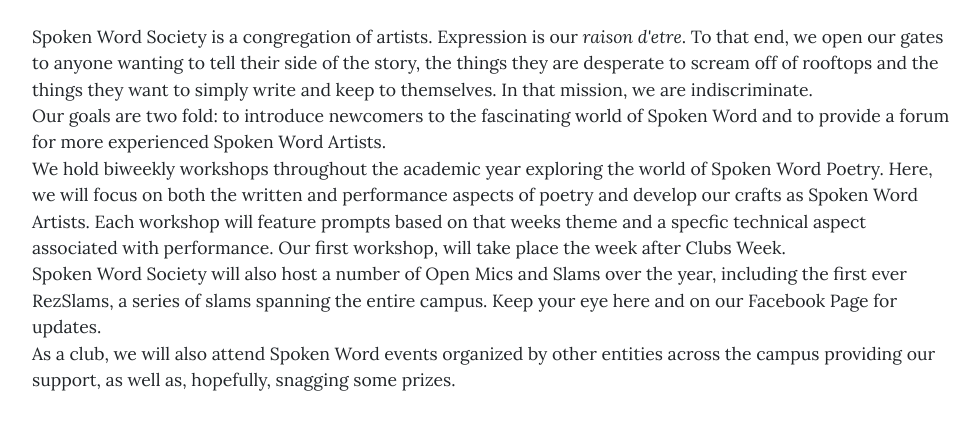
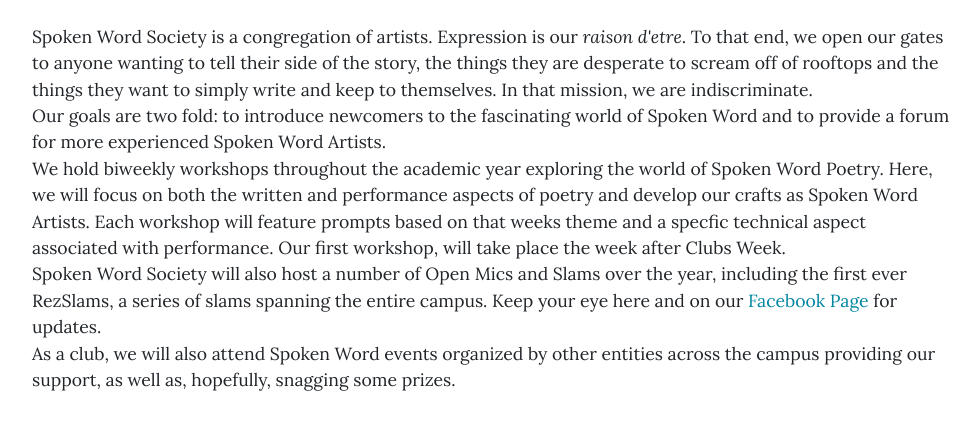
Before and after one commit to SWSWesternU/spokenwordsociety.com, a website: page index.html in a window 1280 px wide. Shown: the part 1222-1665 px from the top of the page, without its empty margins (148-1127 px from the left). Drawn offline with nearby package versions, Linux system fonts and the light colour scheme.

Commit message:
Add files via upload

```diff
--- a/index.html
+++ b/index.html
@@ -92,7 +92,7 @@
     <div class="row">
       <div class="col-lg-10 col-md-10 mx-auto">
         <h1><br>What do we do?</h1>
-        <p>Spoken Word Society is a congregation of artists. Expression is our <em>raison d'etre</em>. To that end, we open our gates to anyone wanting to tell their side of the story, the things they are desperate to scream off of rooftops and the things they want to simply write and keep to themselves. In that mission, we are indiscriminate.<br>Our goals are two fold: to introduce newcomers to the fascinating world of Spoken Word and to provide a forum for more experienced Spoken Word Artists.<br>We hold biweekly workshops throughout the academic year exploring the world of Spoken Word Poetry. Here, we will focus on both the written and performance aspects of poetry and develop our crafts as Spoken Word Artists. Each workshop will feature prompts based on that weeks theme and a specfic technical aspect associated with performance. Our first workshop, will take place the week after Clubs Week.<br>Spoken Word Society will also host a number of Open Mics and Slams over the year, including the first ever RezSlams, a series of slams spanning the entire campus. Keep your eye here and on our Facebook Page for updates.<br>As a club, we will also attend Spoken Word events organized by other entities across the campus providing our support, as well as, hopefully, snagging some prizes.</p>
+        <p>Spoken Word Society is a congregation of artists. Expression is our <em>raison d'etre</em>. To that end, we open our gates to anyone wanting to tell their side of the story, the things they are desperate to scream off of rooftops and the things they want to simply write and keep to themselves. In that mission, we are indiscriminate.<br>Our goals are two fold: to introduce newcomers to the fascinating world of Spoken Word and to provide a forum for more experienced Spoken Word Artists.<br>We hold biweekly workshops throughout the academic year exploring the world of Spoken Word Poetry. Here, we will focus on both the written and performance aspects of poetry and develop our crafts as Spoken Word Artists. Each workshop will feature prompts based on that weeks theme and a specfic technical aspect associated with performance. Our first workshop, will take place the week after Clubs Week.<br>Spoken Word Society will also host a number of Open Mics and Slams over the year, including the first ever RezSlams, a series of slams spanning the entire campus. Keep your eye here and on our <a href="https://www.facebook.com/SWSWestern/">Facebook Page</a> for updates.<br>As a club, we will also attend Spoken Word events organized by other entities across the campus providing our support, as well as, hopefully, snagging some prizes.</p>
       </div>
     </div>
   </div>
```
